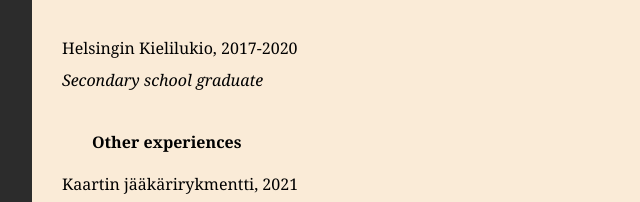
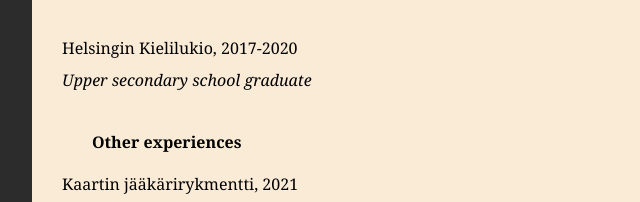
Before and after one commit to maxxof/cv, a plain HTML site: page index.html in a window 1280 px wide. Shown: the part 924-1126 px from the top of the page, 208-848 px from the left. Drawn offline with Linux system fonts and the light colour scheme.

Commit message:
minor fixes

```diff
--- a/index.html
+++ b/index.html
@@ -39,7 +39,7 @@
                     <p class="text"><i>BSc Computer Science, interested in MSc Data Science
                     </i></p>
                     <p class="text" style="padding-bottom: 10px">Helsingin Kielilukio, 2017-2020</p>
-                    <p class="text"><i>Secondary school graduate
+                    <p class="text"><i>Upper secondary school graduate
                     </i></p>
                     <h4 class="title">Other experiences</h4>
                     <p class="text" style="padding-bottom: 10px">Kaartin jääkärirykmentti, 2021</p>
```
